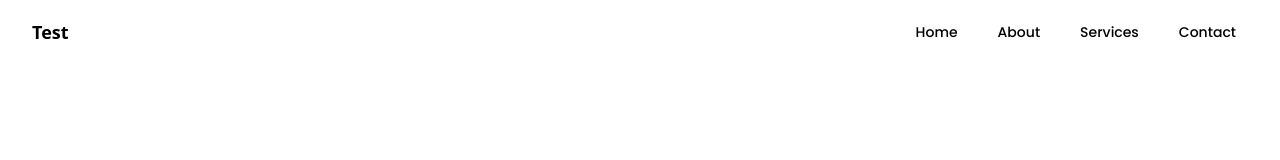
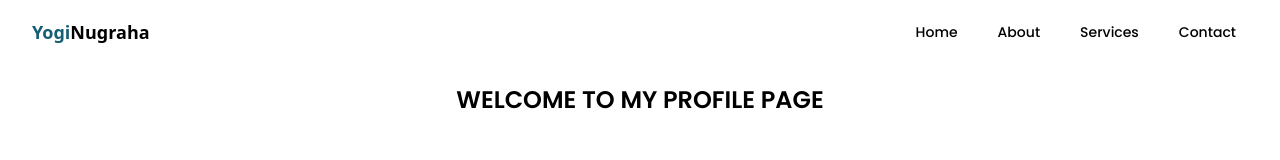
Before and after one commit to zethboy/testTailwind, a website: page index.html in a window 1280 px wide. Drawn offline with nearby package versions, Linux system fonts and the light colour scheme.

Commit message:
add a title

```diff
--- a/index.html
+++ b/index.html
@@ -27,7 +27,7 @@
       <div class="flex justify-between items-center h-16">
         <!-- Logo -->
         <div class="flex-shrink-0">
-          <a href="#" class="text-lg font-bold">Test</a>
+          <a href="#" class="text-lg font-bold"><span class="text-cyan-800">Yogi</span>Nugraha</a>
         </div>
 
         <!-- Menu Links -->
@@ -49,12 +49,16 @@
       </div>
     </div>
 
+    <div class="font-Poppins font-semibold text-2xl text-center my-5 uppercase ">
+      welcome to my profile page
+    </div>
+
     <!-- Dropdown Menu (Mobile) -->
-    <div id="mobile-menu" class="md:hidden hidden bg-transparent space-y-1 px-4 py-3 transform transition-all duration-300 ease-in-out opacity-0 ">
-      <a href="#home" class="block px-3 py-2 rounded-md text-sm font-medium hover:bg-blue-800">Home</a>
-      <a href="#about" class="block px-3 py-2 rounded-md text-sm font-medium hover:bg-blue-800">About</a>
-      <a href="#services" class="block px-3 py-2 rounded-md text-sm font-medium hover:bg-blue-800">Services</a>
-      <a href="#contact" class="block px-3 py-2 rounded-md text-sm font-medium hover:bg-blue-800">Contact</a>
+    <div id="mobile-menu" class=" md:hidden hidden bg-transparent space-y-1 px-4 py-3  transform transition-all duration-300 ease-in-out opacity-0 ">
+      <a href="#home" class="block px-3 py-2 rounded-md text-sm font-medium hover:bg-blue-800 ">Home</a>
+      <a href="#about" class="block px-3 py-2 rounded-md text-sm font-medium hover:bg-blue-800 ">About</a>
+      <a href="#services" class="block px-3 py-2 rounded-md text-sm font-medium hover:bg-blue-800 ">Services</a>
+      <a href="#contact" class="block px-3 py-2 rounded-md text-sm font-medium hover:bg-blue-800 ">Contact</a>
     </div>
   </nav>
 
```
